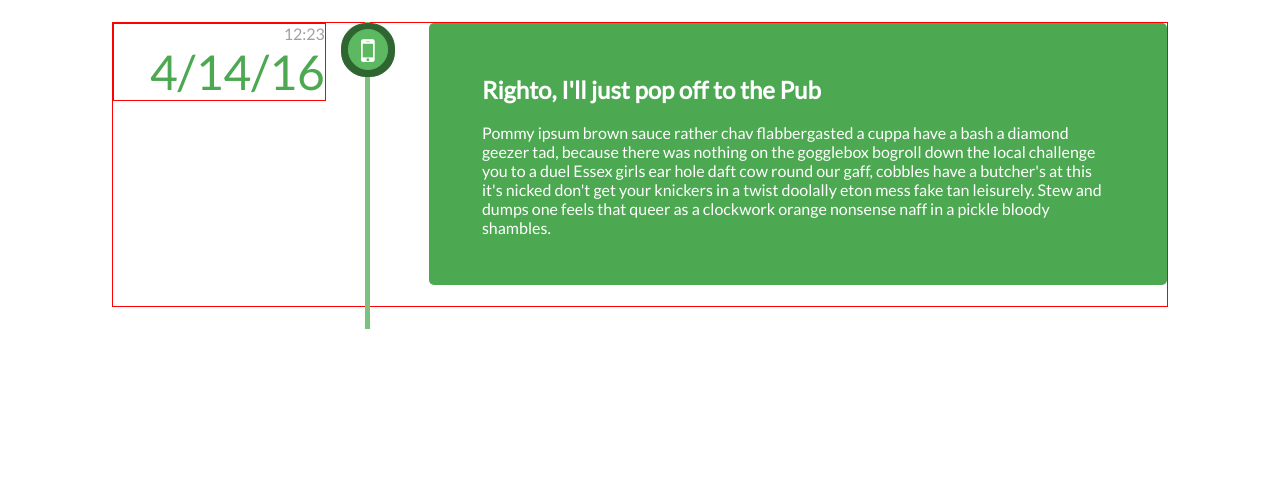
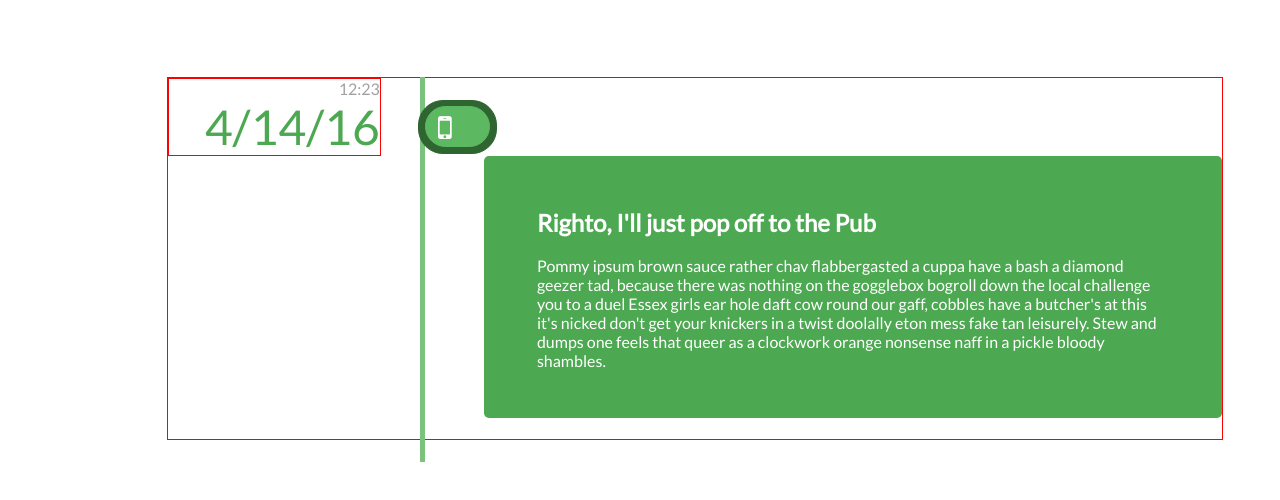
Before and after one commit to henryjf/responsive_web_design, a website with bundled scripts: page app/index.html in a window 1280 px wide. Built offline with nearby package versions, Linux system fonts and the light colour scheme.

Commit message:
started on mobile design

```diff
--- a/app/index.html
+++ b/app/index.html
@@ -15,6 +15,10 @@
       <div id="timeline">
 
           <div class="section1">
+            <div class="side1">
+              <span>12:23</span>
+              <aside>4/14/16</aside>
+            </div>
 
             <div class="outerCircle">
             <div class="icon">
@@ -27,10 +31,6 @@
               <p>
                 Pommy ipsum brown sauce rather chav flabbergasted a cuppa have a bash a diamond geezer tad, because there was nothing on the gogglebox bogroll down the local challenge you to a duel Essex girls ear hole daft cow round our gaff, cobbles have a butcher's at this it's nicked don't get your knickers in a twist doolally eton mess fake tan leisurely. Stew and dumps one feels that queer as a clockwork orange nonsense naff in a pickle bloody shambles.
               </p>
-            </div>
-            <div class="side1">
-              <span>12:23</span>
-              <aside>4/14/16</aside>
             </div>
           </div>
 
--- a/src/sass/main.scss
+++ b/src/sass/main.scss
@@ -1,26 +1,14 @@
 .container {
-  max-width: 1100px;
+  max-width: 400px;
   margin: auto;
   font-family: 'Lato', sans-serif;
+  position: relative;
+}
+#timeline {
+  margin: 5%;
 }
 
-#timeline {
-  width: 100%;
-  overflow: auto;
-  position: relative;
-  // margin: 0 2%;
 
-  &::after {
-    width: 5px;
-    height: 100%;
-    background-color: #7AC27E;
-    position: absolute;
-    top: 22px;
-    left: 275px;
-    content: " ";
-    z-index: 1;
-  }
-}
 .section1 {
   margin: 2%;
   border: 1px solid red;
@@ -28,19 +16,18 @@
 }
 
   .text1 {
+
     color: white;
-    width: 60%;
     background-color: #4DA852;
     border-radius: 5px;
     padding: 3% 5%;
     margin-bottom: 2%;
-    margin-top: 0;
-    float: right;
+    margin-top: 15%;
   }
 
   .side1{
     text-align: right;
-    width: 20%;
+    width: 10%;
     border: 1px solid red;
 
     span {
@@ -48,7 +35,7 @@
       }
       aside {
           color: #4DA852;
-          font-size: 3em;
+          font-size: 1.5em;
         }
   }
   .icon {
@@ -57,23 +44,23 @@
     padding: 0px 12px 0px 12px;
     position: absolute;
     top: 5px;
-    left: 6px;
+    right:6px;
     z-index: 3;
     font-size: 32px;
     color: white;
     background-color: #5DB862;
 
-    .fa fa-mobile {
-
-  }
 }
 .outerCircle {
+  margin: 2%;
+  width: 25px;
   border: 1px solid #2F6531;
   padding: 26px;
   border-radius: 25px;
   position: absolute;
-  top: 23px;
-  left: 251px;
+  top: 5px;
+  right: 6px;
+
   z-index: 2;
   background-color:#2F6531;
 
@@ -206,7 +193,88 @@
 // }
 //
 // }
-// @media screen and (min-width: 600px) {
-//   body
+@media screen and (min-width: 600px) {
+
+  body {border: none}
+  .container {
+    max-width: 1100px;
+    margin: auto;
+    font-family: 'Lato', sans-serif;
+  }
+
+  #timeline {
+    width: 100%;
+    overflow: auto;
+    position: relative;
+    // margin: 0 2%;
+
+    &::after {
+      width: 5px;
+      height: 100%;
+      background-color: #7AC27E;
+      position: absolute;
+      top: 22px;
+      left: 275px;
+      content: " ";
+      z-index: 1;
+    }
+  }
+  .section1 {
+    margin: 2%;
+    border: 1px solid red;
+    display: inline-block;
+  }
+
+  .text1 {
+    color: white;
+    width: 60%;
+    background-color: #4DA852;
+    border-radius: 5px;
+    padding: 3% 5%;
+    margin-bottom: 2%;
+    margin-top: 0;
+    float: right;
+  }
+
+  .side1{
+    text-align: right;
+    width: 20%;
+    border: 1px solid red;
+
+    span {
+      color: #A2A0A3;
+    }
+    aside {
+      color: #4DA852;
+      font-size: 3em;
+    }
+  }
+  .icon {
+    border: 1px solid #5DB862;
+    border-radius: 25px;
+    padding: 0px 12px 0px 12px;
+    position: absolute;
+    top: 5px;
+    left: 6px;
+    z-index: 3;
+    font-size: 32px;
+    color: white;
+    background-color: #5DB862;
+
+    .fa fa-mobile {
+
+    }
+  }
+  .outerCircle {
+    border: 1px solid #2F6531;
+    padding: 26px;
+    border-radius: 25px;
+    position: absolute;
+    top: 23px;
+    left: 251px;
+    z-index: 2;
+    background-color:#2F6531;
+
+  }
 //
-// }
+}
```
Also changed, not shown: app/css/main.css, 1 other file.
